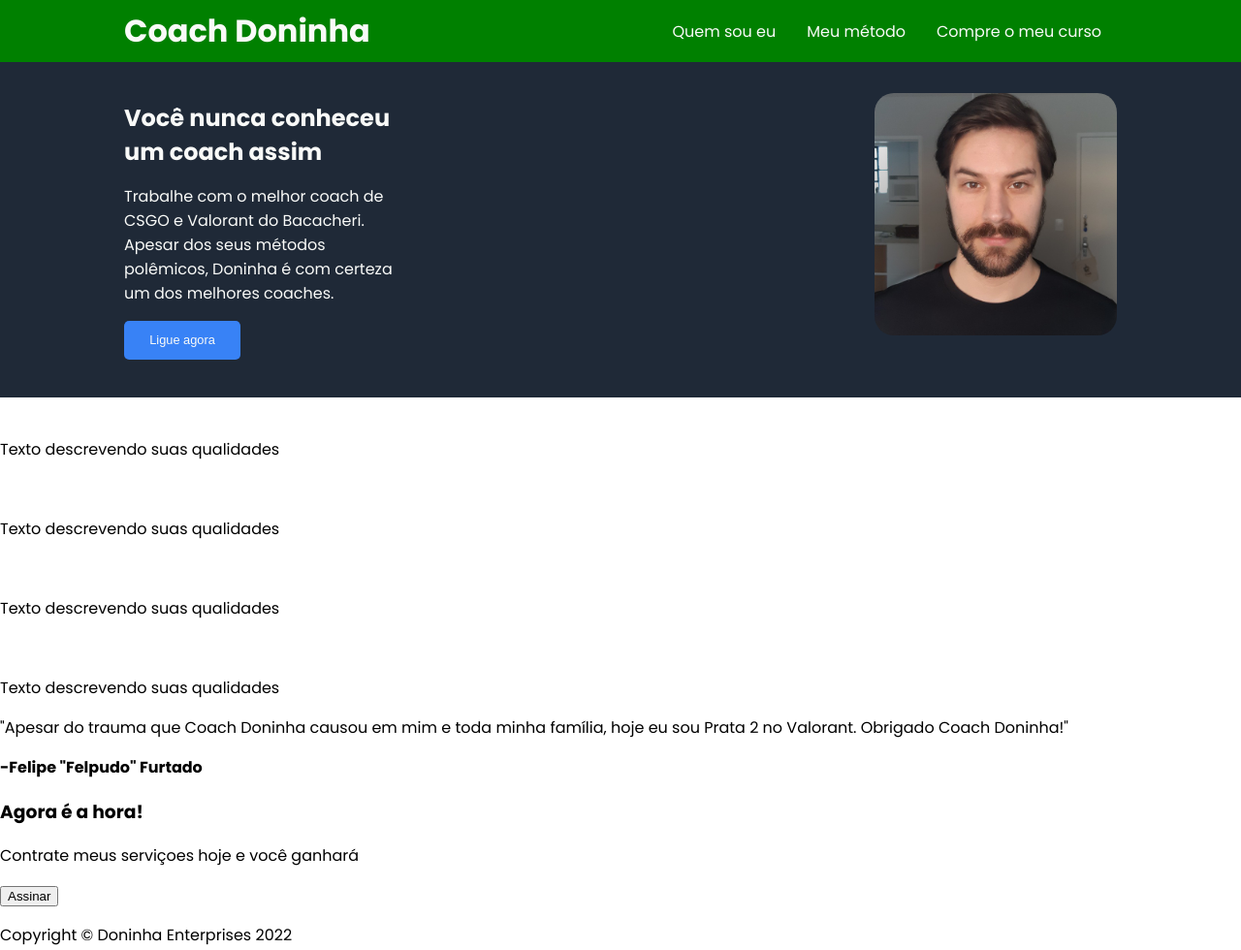
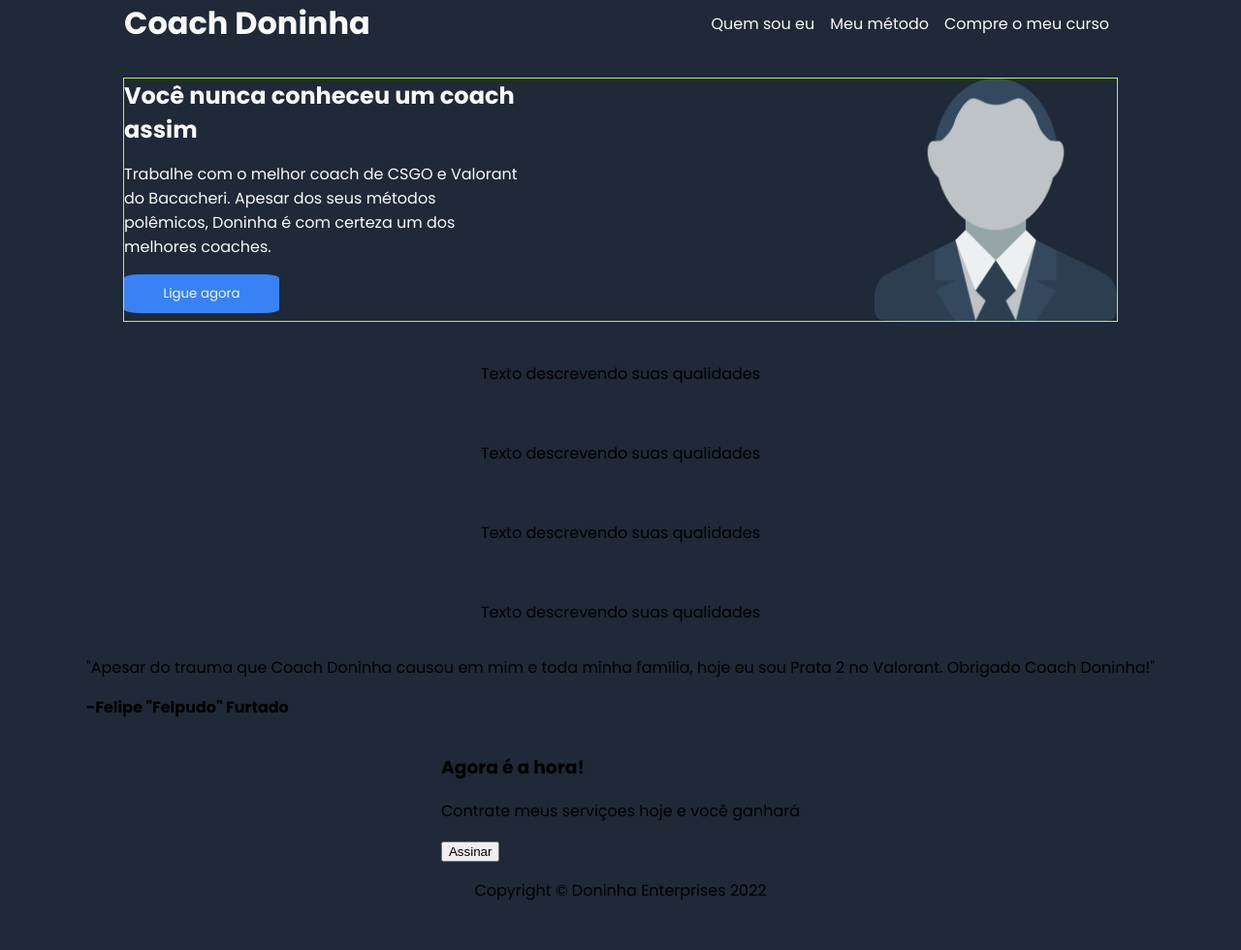
Before and after one commit to felipe982/landing-page, a plain HTML site: page index.html in a window 1280 px wide. Shown: the whole page at 97% size. After the commit the page ends 947 px from the top, so only its background shows below. Drawn offline with Linux system fonts and the light colour scheme.

Commit message:
I'm just testing some stuff on the style file. Created a style-2.css for testing

```diff
--- a/index.html
+++ b/index.html
@@ -5,7 +5,8 @@
     <meta http-equiv="X-UA-Compatible" content="IE=edge" />
     <meta name="viewport" content="width=device-width, initial-scale=1.0" />
     <title>Coach Doninha</title>
-    <link rel="stylesheet" href="style.css" />
+    <!-- <link rel="stylesheet" href="style.css" /> -->
+    <link rel="stylesheet" href="style-2.css" />
     <link rel="preconnect" href="https://fonts.googleapis.com" />
     <link rel="preconnect" href="https://fonts.gstatic.com" crossorigin />
     <link
@@ -15,7 +16,6 @@
   </head>
   <body>
     <header>
-      <div class="header-container">
       <h1>Coach Doninha</h1>
       <nav>
         <ul>
@@ -24,7 +24,6 @@
           <li><a href="#">Compre o meu curso</a></li>
         </ul>
       </nav>
-      </div>
     </header>
 
     <div class="hero-container">
@@ -38,8 +37,9 @@
           </p>
           <button>Ligue agora</button>
         </div>
-
-        <img src="/img/foto-perfil.jpg" alt="foto de coach Doninha" />
+      </div>
+      <div class="image">
+        <img src="/img/user-image.png" alt="a picture of coach" />
       </div>
     </div>
 
--- /dev/null
+++ b/style-2.css
@@ -0,0 +1,98 @@
+/* ---Variables--------------------------- */
+:root {
+  --azul-escuro: #1f2937;
+  --branco: #f9faf8;
+  --azul-claro: #3882f6;
+  --cinza: #e5e7eb;
+}
+
+/* ---Reset------------------------------- */
+
+html,
+body {
+  box-sizing: border-box;
+  margin: 0;
+  padding: 0;
+  font-family: "Poppins", sans-serif;
+}
+
+h1,
+h2,
+ul,
+a {
+  margin: 0;
+  padding: 0;
+  list-style-type: none;
+  text-decoration: none;
+}
+
+a {
+  color: var(--azul-escuro);
+  margin: 0 0.5em;
+}
+
+/* ---Header-------------------------------- */
+
+body {
+  display: flex;
+  flex-direction: column;
+  background: var(--azul-escuro);
+  align-items: center;
+}
+
+header {
+  /* background: lightcyan; */
+  width: 80vw;
+  display: flex;
+  align-items: center;
+  justify-content: space-between;
+}
+
+header h1,
+a {
+  color: var(--branco);
+}
+
+ul {
+  display: flex;
+}
+
+/* ---Hero---------------------------------- */
+
+.hero-container {
+  border: 1px solid greenyellow;
+
+  width: 80vw;
+  margin-top: 2em;
+
+  display: flex;
+  justify-content: space-between;
+}
+
+.hero-call {
+  display: flex;
+  width: 40%;
+  color: var(--branco);
+}
+
+.hero-call button {
+  background-color: var(--azul-claro);
+  border: none;
+  font-family: "Poppins", sans-serif;
+  color: var(--branco);
+  width: 12em;
+  height: 3em;
+  border-radius: 10%;
+}
+
+.image {
+  width: 250px;
+  height: 250px;
+  flex-shrink: 0;
+}
+
+.image img {
+  width: 100%;
+  height: 100%;
+  object-fit: cover;
+}
--- a/style.css
+++ b/style.css
@@ -24,8 +24,7 @@ h2 {
 /* ---HEADER----------------------------------------- */
 
 header {
-  /* background-color: #1f2937; */
-  background-color: green;
+  background-color: #1f2937;
   display: flex;
   justify-content: center;
 }
```
Also changed, not shown: img/fotos-vito/foto-perfil-2.jpg (renamed from img/foto-perfil-2.jpg), img/fotos-vito/foto-perfil.jpg (renamed from img/foto-perfil.jpg), img/user-image.png (added). Lines whose indentation alone changed are shown as unchanged.
